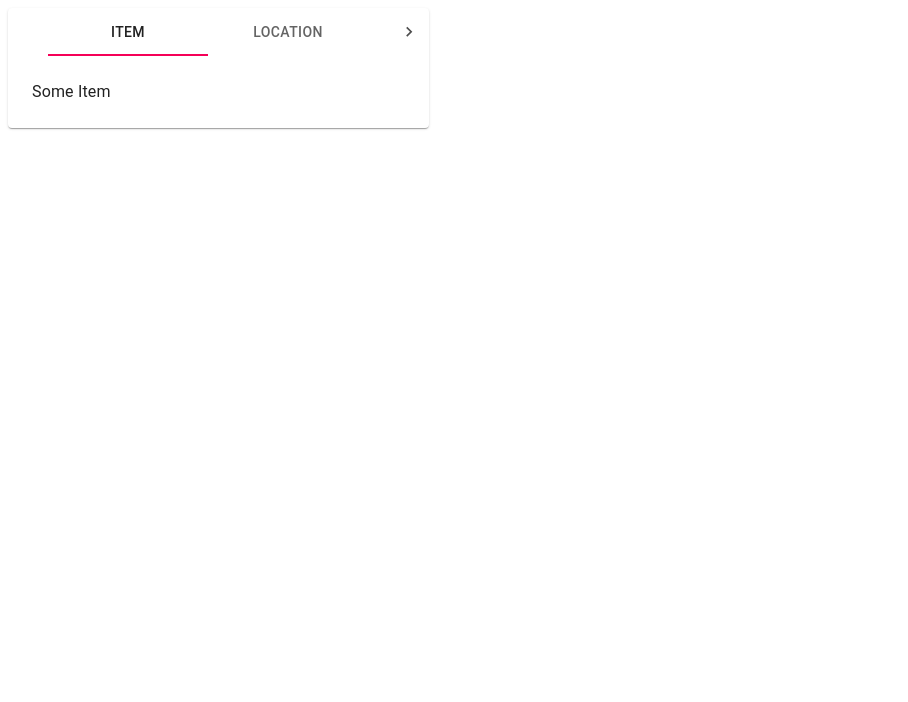
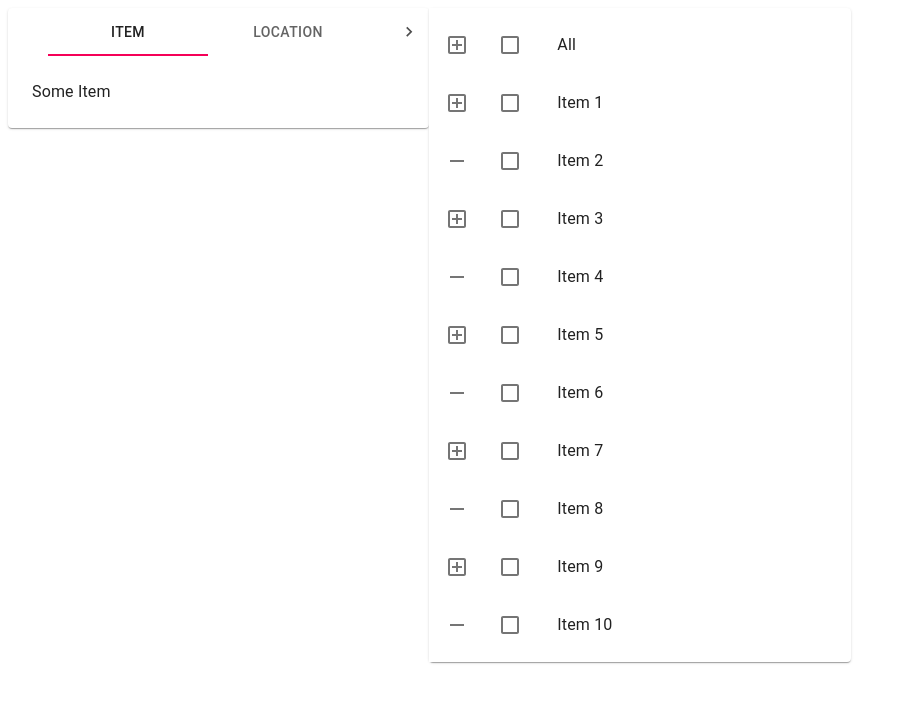
Before and after one commit to trushita23/clickable-tree, a React (Create React App) app: page / in a window 1280 px wide. Shown: the top 702 px of the page, without its empty margins (0-908 px from the left). Built offline with nearby package versions, Linux system fonts and the light colour scheme.

Commit message:
Recursive Tree Implementation

```diff
--- a/src/App.tsx
+++ b/src/App.tsx
@@ -1,14 +1,12 @@
 import React from 'react';
-import logo from './logo.svg';
-
-import styled, { ThemeProvider } from "styled-components";
+import { ThemeProvider } from "styled-components";
 import { createMuiTheme } from "@material-ui/core/styles";
 import { Grid, Paper } from "@material-ui/core";
 import { TriggerFunction, RenderPanel, SimpleTabs, TabPanel } from './components/SimpleTabs';
-// import CheckboxTree from './components/CheckboxTree/CheckboxTree';
-// import nodes from './data/nodes';
+import CheckBoxTreeView from './components/CheckboxTreeview';
 
 const theme = createMuiTheme();
+
 const items = [{label : 'Item'},
               {label : 'Location'},
               {label : 'Customer'},
@@ -37,6 +35,11 @@ const App: React.FC = () => {
             <SimpleTabs items={items} handleChange={handleChangeDefault} renderPanel={renderPanel}></SimpleTabs>
           </Paper>
           </Grid>
+          <Grid item xs={4}>
+          <Paper>
+            <CheckBoxTreeView></CheckBoxTreeView>
+          </Paper>
+          </Grid>
         </Grid>
       </div>
     </ThemeProvider>
--- a/src/components/CheckboxTreeview/_components/CollapsibleListWithCheckBox/_dataTypes.tsx
+++ b/src/components/CheckboxTreeview/_components/CollapsibleListWithCheckBox/_dataTypes.tsx
@@ -1,9 +1,6 @@
-
-import React from 'react';
-
 export interface ClListItem {
     label: string;
-    value: number;
+    value: string;
     checked: boolean;
     children?: Array<ClListItem>;
 }
--- a/src/components/CheckboxTreeview/_components/CollapsibleListWithCheckBox/index.tsx
+++ b/src/components/CheckboxTreeview/_components/CollapsibleListWithCheckBox/index.tsx
@@ -1,5 +1,6 @@
-import React, { FunctionComponent, Fragment} from 'react';
-import { Checkbox,
+import React, { FunctionComponent, Fragment } from 'react';
+import {
+    Checkbox,
     List,
     ListItem,
     ListItemIcon,
@@ -7,10 +8,12 @@ import { Checkbox,
     Collapse,
     makeStyles,
     createStyles,
-    Theme} from '@material-ui/core';
-import { ExpandMoreOutlined, ExpandLessOutlined, RemoveOutlined } from '@material-ui/icons';
-import { map, find, isArray, forEach, compact, indexOf, keys, remove, intersection } from 'lodash';
+    Theme
+} from '@material-ui/core';
+import { AddBoxOutlined, IndeterminateCheckBoxOutlined, Remove } from '@material-ui/icons';
+import { map, isArray, forEach, compact, indexOf, keys, remove, intersection, union } from 'lodash';
 import { ClListProps, ClListItem } from './_dataTypes';
+
 
 const useStyles = makeStyles((theme: Theme) =>
     createStyles({
@@ -21,39 +24,89 @@ const useStyles = makeStyles((theme: Theme) =>
         },
         nested: {
             paddingLeft: theme.spacing(4),
-    },
+        }
     }),
 );
-
-const CheckBoxList: FunctionComponent<ClListProps> = (props) => {
-    const classes = useStyles();
-    const parentsToChild : any = {};
-    const childrenToParents : any = {};
-    forEach(props.items, item => {
-        if(item.children) {
+const getParentsToChild = (items: any, parentsToChild: any) => {
+    forEach(items, item => {
+        if (item.children) {
             forEach(item.children, child => {
-               childrenToParents[child.value] = item.value;
-                if(indexOf(keys(parentsToChild), `${item.value}`) >= 0) {
-                    if(indexOf(parentsToChild[item.value], child.value) === -1) {
+                if (indexOf(keys(parentsToChild), `${item.value}`) >= 0) {
+                    if (indexOf(parentsToChild[item.value], child.value) === -1) {
                         parentsToChild[item.value].push(child.value);
+                        if (item.children && item.children.length) {
+                            getParentsToChild(item.children, parentsToChild)
+                        }
                     }
                 } else {
-                    parentsToChild[item.value] = [child.value]
+                    parentsToChild[item.value] = [child.value];
+                    if (item.children && item.children.length) {
+                        getParentsToChild(item.children, parentsToChild)
+                    }
                 }
             })
         }
     })
-    const [checked, setChecked] = React.useState([0]);
-    const [open, setOpen] = React.useState([0]);
+    return parentsToChild;
+}
+const getchildrenToParents = (items: any, childrenToParents: any, parent?: any) => {
+    forEach(items, item => {
+        if (item.children) {
+            forEach(item.children, child => {
+                if (childrenToParents[child.vaue]) {
+                    if (indexOf(childrenToParents[child.value], item.value) === -1) {
+                        childrenToParents[child.value].push(item.value);
+                    }
+                } else {
+                    childrenToParents[child.value] = [item.value]
+                }
+                if (childrenToParents[item.value]) {
+                    childrenToParents[child.value] = union(childrenToParents[child.value], childrenToParents[item.value])
+                }
+                if (child.children && child.children.length) {
+                    getchildrenToParents(child.children, childrenToParents, child.value);
+                }
 
+
+            })
+        } else {
+            if (parent) {
+                if (childrenToParents[item.vaue]) {
+                    if (indexOf(childrenToParents[item.value], parent) === -1) {
+                        childrenToParents[item.value].push(parent);
+                    }
+                } else {
+                    childrenToParents[item.value] = [parent]
+                }
+                if (childrenToParents[parent]) {
+                    childrenToParents[item.value] = union(childrenToParents[item.value], childrenToParents[parent])
+                }
+            }
+        }
+    })
+    return childrenToParents;
+}
+const CheckBoxList: FunctionComponent<ClListProps> = (props) => {
+    const classes = useStyles();
+    const parentsToChild: any = {};
+    const childrenToParents: any = {};
+
+    const [checked, setChecked] = React.useState(['']);
+    const [open, setOpen] = React.useState(['']);
+    getParentsToChild(props.items, parentsToChild);
+    getchildrenToParents(props.items, childrenToParents);
     const handleOpen = (value: any) => () => {
-        const currentIndex = open.indexOf(value);
-        const newOpen = [...open];
+        let currentIndex: any;
+        let newOpen: Array<any>;
+        currentIndex = open.indexOf(`${value}`);
+        newOpen = compact([...open]);
 
         if (currentIndex === -1) {
-            newOpen.push(value);
+            if (isArray(parentsToChild[value]) && parentsToChild[value].length > 0) {
+                newOpen.push(`${value}`);
+            }
         } else {
-            remove(newOpen, (i,j) => currentIndex === j);
+            remove(newOpen, (i, j) => currentIndex === j);
         }
         setOpen(newOpen);
     };
@@ -61,68 +114,65 @@ const CheckBoxList: FunctionComponent<ClListProps> = (props) => {
     const handleToggle = (value: any) => () => {
         const currentIndex = checked.indexOf(value);
         const newChecked = compact([...checked]);
-        const parent = childrenToParents[value];
+        const parents = childrenToParents[value];
         const children = parentsToChild[value];
-        const childrenOfParent = parentsToChild[parent];
+        let childrenOfParent;
 
-        console.log(children);
         if (currentIndex === -1) {
             newChecked.push(value);
             // Push the parent item to be checked
-            if(checked.indexOf(parent) === -1) {
+            forEach(parents, parent => {
+                if (checked.indexOf(parent) === -1) {
                     newChecked.push(parent)
                 }
+            })
             // Select all the child elements
             forEach(children, child => {
-                if(checked.indexOf(child) === -1) {
+                if (checked.indexOf(child) === -1) {
                     newChecked.push(child)
                 }
             })
         } else {
-            remove(newChecked, (i,j) => currentIndex === j);
+            remove(newChecked, (i, j) => currentIndex === j);
             // Uncheck all children
             let childIndex: number;
 
             forEach(children, child => {
                 childIndex = newChecked.indexOf(child);
-                if(childIndex !== -1) {
-                    remove(newChecked, (i,j) => childIndex === j);
+                if (childIndex !== -1) {
+                    remove(newChecked, (i, j) => childIndex === j);
                 }
             })
-
-            // if None of he children are checked then uncheck the parent
             let parentIndex: number;
-
-            if(intersection(childrenOfParent, newChecked).length === 0) {
+            forEach(parents, parent => {
+                childrenOfParent = parentsToChild[parent];
+                if (intersection(childrenOfParent, newChecked).length === 0) {
                     parentIndex = newChecked.indexOf(parent);
                     if(parentIndex !== -1) {
                         remove(newChecked, (i,j) => parentIndex === j);
                     }
                 }
+            })
 
 
         }
         setChecked(compact(newChecked));
     };
 
-    const isChecked = (iterable: any, value: any) => {
-        console.log(find(iterable, value) ? true : false);
-        return find(iterable, value) ? true : false;
-    }
-    const getlist = (items?: Array<ClListItem>, depth : number = 0) => {
+    const getlist = (items?: Array<ClListItem>, depth: number = 0) => {
 
         depth++;
         const list = map(items, listItem => {
             return (
-                <Fragment>
+                <Fragment key={`fragment-${listItem.value}`}>
                     <ListItem key={listItem.value} role={undefined} >
                         <ListItemIcon onClick={handleOpen(listItem.value)}>
-                            {isArray(listItem.children) && open.indexOf(listItem.value) !== -1 ? <ExpandLessOutlined /> : <ExpandMoreOutlined /> }
+                            {isArray(listItem.children) && listItem.children.length > 0 ? (open.indexOf(`${listItem.value}`) !== -1 ? <IndeterminateCheckBoxOutlined /> : <AddBoxOutlined />) : <Remove />}
                         </ListItemIcon>
                         <ListItemIcon>
                             <Checkbox
                                 edge="start"
-                            checked={checked.indexOf(listItem.value) !== -1}
+                                checked={checked.indexOf(`${listItem.value}`) !== -1}
                                 tabIndex={-1}
                                 disableRipple
                                 onClick={handleToggle(listItem.value)}
@@ -130,14 +180,31 @@ const CheckBoxList: FunctionComponent<ClListProps> = (props) => {
                         </ListItemIcon>
                         <ListItemText id={listItem.label} primary={`${listItem.label}`} />
                     </ListItem>
-                    <Collapse in={open.indexOf(listItem.value) !== -1}>
+                    <Collapse in={open.indexOf(`${listItem.value}`) !== -1}>
                         {getlist(listItem.children, depth)}
                     </Collapse>
-
                 </Fragment>
             )
         });
-       return (<List  className={depth > 1 ? classes.nested : classes.root}>{list}</List>)
+        if (depth === 1) {
+            const allitem = (<ListItem key='all' role={undefined} >
+                <ListItemIcon onClick={handleOpen('all')}>
+                    {(open.indexOf("all") !== -1 ? <IndeterminateCheckBoxOutlined /> : <AddBoxOutlined />)}
+                </ListItemIcon>
+                <ListItemIcon>
+                    <Checkbox
+                        edge="start"
+                        checked={checked.indexOf("all") !== -1}
+                        tabIndex={-1}
+                        disableRipple
+                        onClick={handleToggle('all')}
+                    />
+                </ListItemIcon>
+                <ListItemText id="all" primary="All" />
+            </ListItem>)
+            list.unshift(allitem);
+        }
+        return (<List className={depth > 1 ? classes.nested : classes.root}>{list}</List>)
 
 
     }
@@ -149,5 +216,6 @@ const CheckBoxList: FunctionComponent<ClListProps> = (props) => {
         </React.Fragment>
     )
 }
+
 export * from './_dataTypes';
 export default CheckBoxList;
--- a/src/components/CheckboxTreeview/index.tsx
+++ b/src/components/CheckboxTreeview/index.tsx
@@ -1,5 +1,5 @@
-import React, { FunctionComponent, Children} from 'react';
-import CollapsibleListWithCheckBox, { ClListProps, ClListItem } from './_components/CollapsibleListWithCheckBox';
+import React, { FunctionComponent } from  'react';
+import CollapsibleListWithCheckBox, { ClListItem } from './_components/CollapsibleListWithCheckBox';
 
 
 interface CheckBoxTreeViewItem {
@@ -11,28 +11,42 @@ interface CheckBoxTreeViewProps {
 
 const CheckBoxTreeView : FunctionComponent<CheckBoxTreeViewProps> = (props) => {
     let productItem : ClListItem;
+
+    let itemList : Array<ClListItem> = [];
     let childItem : ClListItem;
-    let itemList : Array<ClListItem> = [];
     let childItems : Array<ClListItem> = [];
+    let childItem1 : ClListItem;
+    let childItems1 : Array<ClListItem> = [];
+    // let childItem2 : ClListItem;
+    // let childItems2 : Array<ClListItem> = [];
     for(let i =1; i<11; i++) {
         for(let j =1; j<3; j++) {
+            for(let k =1; k<3; k++) {
+                childItem1 = {
+                    label : `Item ${i}.${j}.${k}`,
+                    value : `${i}.${j}.${k}`,
+                    checked : false
+                }
+                childItems1.push(childItem1)
+            }
             childItem = {
                 label : `Item ${i}.${j}`,
-                value : i + (j/10),
-                checked : false
+                value : `${i}.${j}`,
+                checked : false,
+                children: j%2 ? childItems1 : []
             }
+            childItems1 = [];
             childItems.push(childItem)
         }
         productItem = {
             label : `Item ${i}`,
-            value : i,
+            value : `${i}`,
             checked : false,
-            children: childItems
+            children: i%2 ? childItems : []
         }
         childItems = [];
         itemList.push(productItem);
     }
-    console.log(itemList);
     return (<CollapsibleListWithCheckBox items={itemList}></CollapsibleListWithCheckBox>);
 }
 
```
Also changed, not shown: src/components/SimpleTabs/index.tsx (+3 -5 lines). Lines whose indentation alone changed are shown as unchanged.
